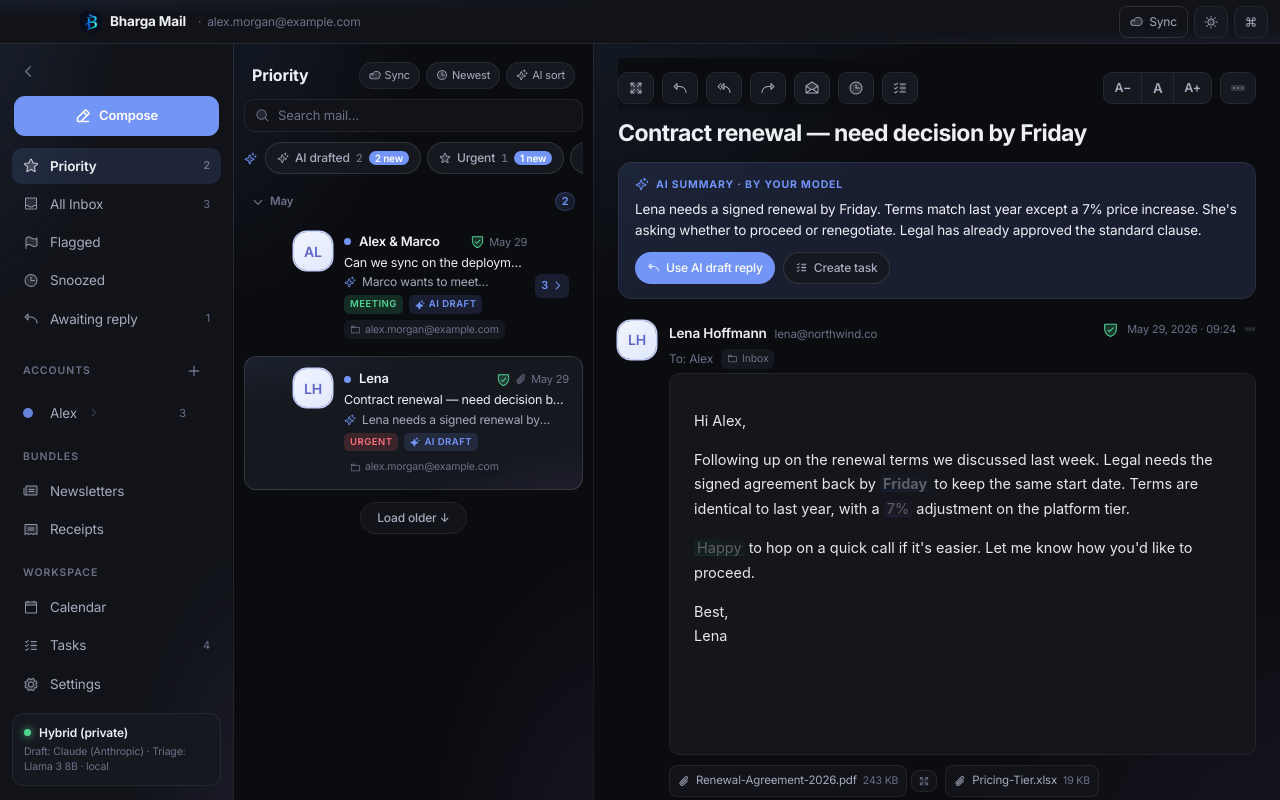
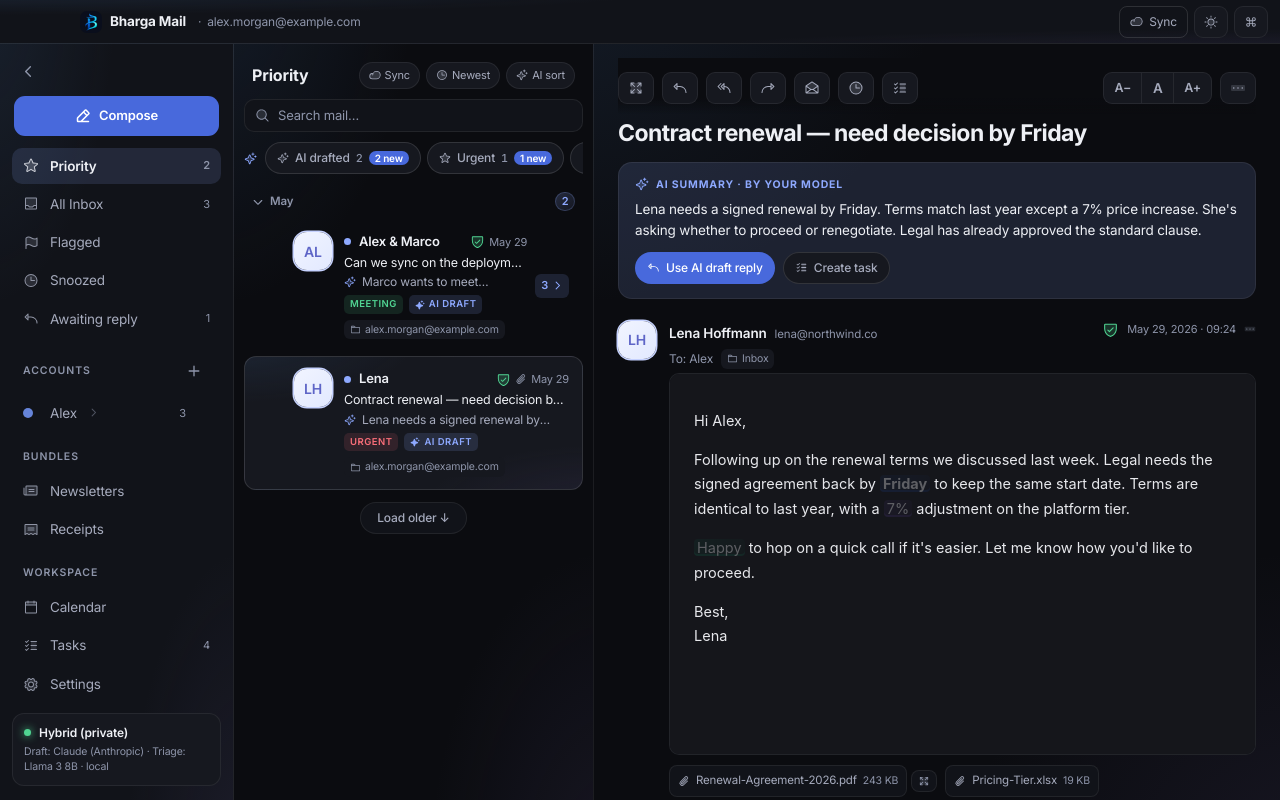
Before and after one commit to mpoonuru/bharga-mail, a React (Vite) app in the folder app/: page / in a window 1280 px wide. Built offline with nearby package versions, Linux system fonts and the light colour scheme.

Commit message:
fix: refine editor focus and semantic colors

```diff
--- a/app/src/calendar/InvitationCard.css
+++ b/app/src/calendar/InvitationCard.css
@@ -17,10 +17,10 @@
 .invitation-card dd { min-width: 0; margin: 0; overflow-wrap: anywhere; }
 .invitation-card-actions { display: flex; flex-wrap: wrap; gap: 7px; margin-top: 13px; }
 .invitation-card-actions button { min-height: 36px; border: 1px solid var(--border); border-radius: 8px; padding: 7px 13px; background: var(--surface); color: var(--text); font: inherit; font-size: 12px; font-weight: 620; }
-.invitation-card-actions button:first-child { border-color: var(--accent); background: var(--accent); color: white; }
+.invitation-card-actions button:first-child { border-color: var(--accent-action); background: var(--accent-action); color: white; }
 .invitation-card-actions button:focus-visible { outline: 2px solid var(--accent); outline-offset: 2px; }
 .invitation-card-warning, .invitation-card-error, .invitation-card-result { margin: 11px 0 0; font-size: 11.5px; line-height: 1.45; }
-.invitation-card-warning { color: var(--warning, #9a5b00); }
+.invitation-card-warning { color: var(--warn); }
 .invitation-card-error { color: var(--danger); }
 .invitation-card-result { color: var(--text-2); font-weight: 620; }
 
--- a/app/src/components/ui/Checkbox.tsx
+++ b/app/src/components/ui/Checkbox.tsx
@@ -76,8 +76,8 @@ export const Checkbox = forwardRef<HTMLInputElement, CheckboxProps>(function Che
         style={{
           width: s.box,
           height: s.box,
-          background: checked ? "var(--accent)" : "var(--surface)",
-          borderColor: checked ? "var(--accent)" : "var(--border-2)",
+          background: checked ? "var(--accent-action)" : "var(--surface)",
+          borderColor: checked ? "var(--accent-action)" : "var(--border-2)",
           transition: "background-color var(--motion-standard) var(--ease), border-color var(--motion-standard) var(--ease)",
         }}
       >
--- a/app/src/components/ui/RichText.tsx
+++ b/app/src/components/ui/RichText.tsx
@@ -48,6 +48,12 @@ export const RichText = forwardRef<RichTextHandle, Props>(function RichText(
       TextAlign.configure({ types: ["heading", "paragraph"] }),
       Image.configure({ inline: false, allowBase64: true }),
     ],
+    editorProps: {
+      attributes: {
+        "aria-label": "Message body",
+        "aria-multiline": "true",
+      },
+    },
     content: initialHtml,
     onUpdate: ({ editor }) => onChange?.(editor.getHTML()),
   });
--- a/app/src/styles.css
+++ b/app/src/styles.css
@@ -19,7 +19,6 @@
   --color-text-2: var(--text-2);
   --color-text-3: var(--text-3);
   --color-accent: var(--accent);
-  --color-accent-2: var(--accent-2);
   --color-good: var(--good);
   --color-warn: var(--warn);
   --color-danger: var(--danger);
@@ -29,14 +28,15 @@
 
 /* ---- design tokens (define the CSS vars Tailwind references above) ---- */
 :root {
-  /* OKLCH for perceptually-even, vivid color (modern WebKit/Chromium). */
-  --accent: oklch(0.69 0.15 268);
-  --accent-2: oklch(0.66 0.17 295);
-  --accent-soft: oklch(0.69 0.15 268 / 0.14);
-  --accent-action: oklch(0.56 0.18 268);
-  --good: oklch(0.78 0.15 158);
-  --warn: oklch(0.82 0.14 80);
-  --danger: oklch(0.71 0.17 18);
+  /* Accessible semantic colors shared by both the web preview and native shell. */
+  --accent: #4869dc;
+  --accent-soft: rgb(72 105 220 / 0.12);
+  --accent-action: #4869dc;
+  --good: #137a4b;
+  --warn: #8a5a00;
+  --warn-action: #8a5a00;
+  --danger: #bd3448;
+  --danger-action: #bd3448;
   --radius: 14px;
   --font: "Inter Variable", "Inter", -apple-system, BlinkMacSystemFont, "Segoe UI", Roboto, sans-serif;
   --mono: ui-monospace, "SF Mono", "JetBrains Mono", Menlo, monospace;
@@ -47,9 +47,11 @@
   --ease: cubic-bezier(0.2, 0.8, 0.2, 1);
 }
 [data-theme="dark"] {
+  --accent: #8ea9ff; --accent-soft: rgb(142 169 255 / 0.14);
+  --good: #50d492; --warn: #f3b94c; --danger: #f96e79;
   --bg: #0b0c10; --bg-2: #111319; --surface: #16181f; --surface-2: #1d2029;
   --border: rgba(255,255,255,0.07); --border-2: rgba(255,255,255,0.12);
-  --text: #eef0f5; --text-2: #a6abbd; --text-3: #6c7187;
+  --text: #eef0f5; --text-2: #a6abbd; --text-3: #8e95aa;
   --shadow: 0 20px 60px rgba(0,0,0,0.55); --glass: rgba(22,24,31,0.72);
   /* Soft "itopup"-style ambient: a cool glow top-left + indigo glow bottom-right.
      Defined once and layered onto every surface (panels, modal, selected row). */
@@ -60,7 +62,7 @@
 [data-theme="light"] {
   --bg: #eef1f6; --bg-2: #f7f9fc; --surface: #ffffff; --surface-2: #eef1f6;
   --border: rgba(18,22,40,0.09); --border-2: rgba(18,22,40,0.16);
-  --text: #161922; --text-2: #4c5263; --text-3: #828896;
+  --text: #161922; --text-2: #4c5263; --text-3: #697181;
   --shadow: 0 20px 60px rgba(30,40,70,0.16); --glass: rgba(255,255,255,0.85);
   /* Sampled from the itopup logo background: a near-white base with very pale
      cool-blue soft shapes top-left + bottom-right. OKLCH, subtle. */
@@ -150,7 +152,7 @@
   .logo { @apply w-[34px] h-[34px] shrink-0 object-cover rounded-[10px]; box-shadow: 0 4px 12px oklch(0.30 0.08 250 / 0.35); }
   .brand b { @apply text-[14px]; font-weight: 650; }
   .brand .acct { @apply text-[11px] text-text-3 overflow-hidden text-ellipsis whitespace-nowrap max-w-[150px]; }
-  .compose-btn { @apply mt-1 mx-0.5 mb-2.5 p-2.5 rounded-[11px] border-none bg-accent text-white text-[13px] font-semibold flex items-center justify-center gap-2; transition: var(--motion-standard) var(--ease); }
+  .compose-btn { @apply mt-1 mx-0.5 mb-2.5 p-2.5 rounded-[11px] border-none text-white text-[13px] font-semibold flex items-center justify-center gap-2; background: var(--accent-action); transition: var(--motion-standard) var(--ease); }
   .compose-btn:hover { filter: brightness(1.08); }
   .nav-item { @apply flex min-h-8 items-center gap-[11px] px-[11px] py-2 rounded-[10px] text-text-2 text-[13.5px] cursor-pointer border-none bg-transparent w-full text-left; transition: color var(--motion-standard) var(--ease), background-color var(--motion-standard) var(--ease), border-color var(--motion-standard) var(--ease), opacity var(--motion-standard) var(--ease); }
   .nav-item:hover { @apply bg-surface text-text; }
@@ -243,7 +245,7 @@
   .folder-menu-sep { @apply my-1 mx-2 border-t border-border-2; }
   /* Auto-update banner (bottom-right). */
   .update-banner { @apply fixed bottom-4 right-4 z-[100] flex items-center gap-2.5 px-3.5 py-2.5 rounded-xl text-[12.5px] text-text border border-border-2; background: var(--bg-2); box-shadow: var(--shadow); }
-  .update-btn { @apply ml-1 px-2.5 py-1 rounded-lg text-[12px] font-medium text-white border-none cursor-pointer; background: var(--accent); transition: var(--motion-standard) var(--ease); }
+  .update-btn { @apply ml-1 px-2.5 py-1 rounded-lg text-[12px] font-medium text-white border-none cursor-pointer; background: var(--accent-action); transition: var(--motion-standard) var(--ease); }
   .update-btn:hover:not(:disabled) { filter: brightness(1.08); }
   .update-btn:disabled { @apply opacity-70 cursor-default; }
   .update-x { @apply text-text-3 bg-transparent border-none cursor-pointer inline-flex items-center p-0.5; }
@@ -292,11 +294,11 @@
   .chip-alert { color: var(--danger); border-color: color-mix(in oklch, var(--danger) 35%, transparent); }
   .chip-alert .chip-count { color: color-mix(in oklch, var(--danger) 70%, var(--text)); }
   .chip-alert.on { color: var(--danger); border-color: color-mix(in oklch, var(--danger) 55%, transparent); background: color-mix(in oklch, var(--danger) 12%, transparent); }
-  .chip-alert .chip-new { background: var(--danger); }
+  .chip-alert .chip-new { background: var(--danger-action); }
   .chip-label { @apply leading-none; }
   .chip-count { @apply text-[11px] text-text-3 tabular-nums; }
   .chip.on .chip-count { color: color-mix(in oklch, var(--accent) 80%, var(--text)); }
-  .chip-new { @apply text-[10px] font-semibold leading-none text-white px-1.5 py-0.5 rounded-full; background: var(--accent); }
+  .chip-new { @apply text-[10px] font-semibold leading-none text-white px-1.5 py-0.5 rounded-full; background: var(--accent-action); }
   .chip-clear { @apply shrink-0 inline-flex items-center justify-center w-6 h-6 p-0 rounded-full border border-border bg-bg-2 text-text-3 cursor-pointer; transition: var(--motion-standard) var(--ease); }
   .chip-clear:hover { @apply text-text bg-surface border-border-2; }
   .list { @apply flex-1 min-h-0 overflow-y-auto px-2.5 pt-1 pb-4 flex flex-col; gap: var(--gap); scroll-behavior: smooth; }
@@ -312,7 +314,7 @@
   .mail-select::before { content: ""; @apply absolute h-5 w-5 rounded-full border border-border-2 bg-bg-2; transition: background-color var(--motion-instant) var(--ease), border-color var(--motion-instant) var(--ease); }
   .mail-select > span { @apply relative z-[1]; }
   .mail:hover .mail-select, .mail-select:focus-visible, .mail.multi-sel .mail-select { @apply opacity-100; }
-  .mail.multi-sel .mail-select::before { border-color: var(--accent); background: var(--accent); }
+  .mail.multi-sel .mail-select::before { border-color: var(--accent-action); background: var(--accent-action); }
   .mail-open { @apply flex min-w-0 flex-1 items-start gap-3 border-none bg-transparent p-0 text-left text-text; font: inherit; }
   .mail:has(.mail-open:focus-visible), .convo-kid:focus-visible {
     outline-color: var(--accent);
@@ -369,8 +371,8 @@
   .hl-percent { color: var(--warn); background: color-mix(in oklch, var(--warn) 16%, transparent); }
   .tag { @apply text-[9.5px] font-semibold uppercase px-1.5 py-0.5 rounded-[5px] inline-flex items-center gap-1; letter-spacing: .05em; }
   .tag.ai { @apply text-accent; background: var(--accent-soft); }
-  .tag.urgent { @apply text-danger; background: rgba(255,99,99,.16); }
-  .tag.cal { @apply text-good; background: rgba(70,209,139,.16); }
+  .tag.urgent { @apply text-danger; background: color-mix(in oklch, var(--danger) 12%, transparent); }
+  .tag.cal { @apply text-good; background: color-mix(in oklch, var(--good) 12%, transparent); }
   .empty { @apply text-text-3 text-[13px] px-[18px] py-10 text-center; }
   /* Date-grouped accordion section headers. */
   .date-group { @apply flex flex-col; gap: var(--gap); }
@@ -387,8 +389,8 @@
   /* Swipe-to-action (touch/drag): archive on left-swipe, snooze on right-swipe. */
   .mail-wrap { @apply relative; }
   .mail-wrap .mail { @apply relative z-10; }
-  .swipe-bg { @apply absolute inset-0 flex items-center justify-between px-4 rounded-xl text-white text-[12px] font-semibold; background: linear-gradient(90deg, var(--warn), transparent 40%, transparent 60%, var(--danger)); }
-  .swipe-left { @apply inline-flex items-center gap-1.5; color: var(--text); }
+  .swipe-bg { @apply absolute inset-0 flex items-center justify-between px-4 rounded-xl text-white text-[12px] font-semibold; background: linear-gradient(90deg, var(--warn-action), transparent 40%, transparent 60%, var(--danger-action)); }
+  .swipe-left { @apply inline-flex items-center gap-1.5; color: #fff; }
   .swipe-right { @apply inline-flex items-center gap-1.5; color: #fff; }
 
   /* ---- Stage (reading pane) ---- */
@@ -481,7 +483,7 @@
   .msg-details > div > b { @apply text-text-2 font-medium break-all; }
   .msg-details .mono { @apply font-mono text-[11px]; }
   .msg-details .auth-ok { color: var(--good); }
-  .msg-details .auth-bad { color: var(--bad); }
+  .msg-details .auth-bad { color: var(--danger); }
   .msg-details-note { @apply text-text-3; }
   .msg { min-width: 0; }
   .msg > div { min-width: 0; }
@@ -538,10 +540,10 @@
   .msg .text * { max-width: 100%; }
 
   /* ---- Composer + buttons ---- */
-  .send { @apply inline-flex items-center gap-[7px] bg-accent text-white border-none px-4 py-2 rounded-[9px] text-[13px] font-semibold; }
+  .send { @apply inline-flex items-center gap-[7px] text-white border-none px-4 py-2 rounded-[9px] text-[13px] font-semibold; background: var(--accent-action); }
   .chip { @apply cursor-pointer text-[12px] px-[11px] py-1.5 rounded-[20px] border border-border-2 bg-surface inline-flex items-center gap-1.5; transition: var(--motion-standard) var(--ease); }
   .chip:hover { @apply text-accent border-accent; }
-  .chip.solid { @apply bg-accent text-white; border-color: transparent; }
+  .chip.solid { @apply text-white; border-color: transparent; background: var(--accent-action); }
   .composer { @apply relative border border-border-2 rounded-card bg-surface px-4 py-[14px]; box-shadow: var(--shadow); transition: border-color var(--motion-instant) var(--ease), box-shadow var(--motion-instant) var(--ease); }
   .composer.file-drag-active { border-color: var(--accent); box-shadow: 0 0 0 3px color-mix(in oklch, var(--accent) 16%, transparent), var(--shadow); }
   .composer-drop-overlay {
@@ -607,7 +609,7 @@
   .task { @apply flex items-center gap-3 py-[11px] border-b border-border; }
   .task:last-child { @apply border-b-0; }
   .task .box { @apply w-[18px] h-[18px] rounded-md border-[1.5px] border-border-2 shrink-0 cursor-pointer; }
-  .task.done .box { @apply bg-accent border-accent; }
+  .task.done .box { border-color: var(--accent-action); background: var(--accent-action); }
   .task.done .t-title { @apply line-through text-text-3; }
   .task .t-meta { @apply ml-auto text-[11px] text-text-3; }
   .setting-row { @apply flex items-center gap-3.5 py-[14px] border-b border-border; }
@@ -617,7 +619,7 @@
   .setting-row .info p { @apply text-[12px] text-text-3 mt-0.5; }
   .seg { @apply inline-flex border border-border-2 rounded-[9px] overflow-hidden; }
   .seg button { @apply px-3 py-1.5 text-[12px] border-none bg-surface text-text-2; }
-  .seg button.on { @apply bg-accent text-white; }
+  .seg button.on { @apply text-white; background: var(--accent-action); }
   .settings-layout { display: grid; grid-template-columns: 192px minmax(0, 880px); gap: 24px; align-items: start; }
   .settings-nav-wrap { position: sticky; top: 18px; min-width: 0; }
   .settings-nav { display: grid; gap: 3px; }
@@ -709,7 +711,7 @@
   .pop .m { @apply flex items-center gap-2.5 px-2.5 py-[9px] rounded-[9px] text-[13px]; }
   .pop .m:hover { background: var(--accent-soft); }
   .pop .m .badge { @apply ml-auto text-[9.5px] px-1.5 py-0.5 rounded-[5px] bg-surface-2 text-text-2; }
-  .pop .m.on .badge { @apply bg-accent text-white; }
+  .pop .m.on .badge { @apply text-white; background: var(--accent-action); }
   .pop .pf { @apply text-[10.5px] text-text-3 border-t border-border mt-1 pt-2 px-2.5 pb-1; }
 
   /* ---- Undo Send toast ---- */
@@ -720,7 +722,7 @@
   .toast-spinner { @apply w-[14px] h-[14px] rounded-full; border: 2px solid var(--border-2); border-top-color: var(--accent); animation: spin .7s linear infinite; }
 
   /* ---- Rich text editor (TipTap / ProseMirror) ---- */
-  .richtext { @apply border border-border rounded-[10px] overflow-hidden bg-bg-2; }
+  .richtext { @apply border border-border rounded-[10px] overflow-hidden bg-bg-2; transition: border-color var(--motion-instant) var(--ease), box-shadow var(--motion-instant) var(--ease); }
   .richtext.rt-full { @apply fixed inset-4 z-50 flex flex-col; box-shadow: var(--shadow); background: var(--bg); }
   .rt-toolbar { @apply flex items-center gap-x-2 gap-y-0.5 px-2 py-1.5 border-b border-border flex-wrap; }
   .rt-tool-group { @apply inline-flex shrink-0 items-center gap-0.5; }
@@ -728,7 +730,7 @@
   .rt-select { @apply h-8 px-2 rounded-md text-text-2 text-[12px] border border-border-2 bg-surface; font-family: var(--font); }
   .rt-btn { @apply min-w-8 h-8 px-1.5 rounded-md text-text-2 inline-flex items-center justify-center border-none bg-transparent; }
   .rt-btn:hover { @apply bg-surface text-text; }
-  .rt-btn.on { @apply bg-accent text-white; }
+  .rt-btn.on { @apply text-white; background: var(--accent-action); }
   .rt-area { @apply px-3 py-2.5 text-[14px] leading-[1.6] text-text overflow-y-auto; }
   .richtext.rt-full .rt-area { @apply flex-1; }
   .rt-area .ProseMirror { @apply min-h-[inherit]; }
@@ -776,15 +778,15 @@
   .ctx-summary span { @apply truncate text-[11px] text-text-3; }
   .ctx-menu button { @apply w-full flex items-center gap-2.5 text-left px-2.5 py-2 rounded-md text-[13px] text-text-2 border-none bg-transparent cursor-pointer; }
   .ctx-menu button:hover { @apply bg-surface text-text; }
-  .ctx-menu button.danger { color: var(--bad); }
-  .ctx-menu button.danger:hover { background: color-mix(in oklch, var(--bad) 14%, transparent); color: var(--bad); }
+  .ctx-menu button.danger { color: var(--danger); }
+  .ctx-menu button.danger:hover { background: color-mix(in oklch, var(--danger) 14%, transparent); color: var(--danger); }
   .ctx-sep { @apply h-px my-1 bg-border; }
   .ctx-menu button.ctx-submenu { @apply justify-between; }
   .ctx-caret { @apply ml-auto pl-3 text-text-3 text-[15px] leading-none; }
   .ctx-menu button.ctx-back { @apply text-text-3 font-medium; }
   .ctx-empty { @apply px-2.5 py-2 text-[12px] text-text-3; }
-  .menu button.danger { color: var(--bad); }
-  .menu button.danger:hover { background: color-mix(in oklch, var(--bad) 14%, transparent); color: var(--bad); }
+  .menu button.danger { color: var(--danger); }
+  .menu button.danger:hover { background: color-mix(in oklch, var(--danger) 14%, transparent); color: var(--danger); }
 
   /* ---- Custom Select dropdown (ported from iTopup) ---- */
   .ta-select-btn { @apply w-full flex items-center justify-between gap-2 bg-surface border border-border-2 rounded-lg px-2.5 py-2 text-[13px] text-text; transition: var(--motion-standard) var(--ease); }
@@ -836,7 +838,7 @@
   .af-input:focus { @apply border-accent; box-shadow: 0 0 0 3px var(--accent-soft); }
   .af-check { @apply flex items-center gap-2 text-[12px] text-text-2 mt-3; }
   .af-status { @apply flex items-center gap-2 mt-4 px-3 py-2 rounded-lg text-[12.5px]; background: var(--accent-soft); color: var(--text); }
-  .af-status.err { background: oklch(0.71 0.17 18 / 0.14); color: var(--danger); }
+  .af-status.err { background: color-mix(in oklch, var(--danger) 14%, transparent); color: var(--danger); }
   .af-actions { @apply flex items-center justify-between gap-3 mt-4; }
   .af-actions-right { @apply flex items-center gap-2; }
   .af-btn { @apply inline-flex min-h-8 items-center gap-2 px-3.5 py-2 rounded-[10px] text-[13px] font-medium border cursor-pointer; pointer-events: auto; transition: color var(--motion-standard) var(--ease), background-color var(--motion-standard) var(--ease), border-color var(--motion-standard) var(--ease), opacity var(--motion-standard) var(--ease); }
@@ -847,7 +849,7 @@
   .af-btn.primary:not(:disabled):hover { filter: brightness(1.08); }
   .btn-spinner { @apply w-[13px] h-[13px] rounded-full inline-block; border: 2px solid rgba(255,255,255,0.4); border-top-color: #fff; animation: spin .7s linear infinite; }
   .af-btn.ghost .btn-spinner { border-color: var(--border-2); border-top-color: var(--accent); }
-  .af-btn.danger { @apply border-transparent text-white; background: var(--danger); }
+  .af-btn.danger { @apply border-transparent text-white; background: var(--danger-action); }
 
   /* ---- AI provider management ---- */
   .provider-manager { @apply flex flex-col gap-3; }
@@ -880,7 +882,7 @@
   .provider-roles { @apply mx-3 mt-3 flex flex-wrap gap-1.5; }
   .provider-roles button { @apply min-h-8 rounded-full border border-border bg-transparent px-2.5 py-1.5 text-[11px] text-text-3; }
   .provider-roles button:hover, .provider-roles button:focus-visible { @apply border-accent text-text; }
-  .provider-roles button.selected { @apply border-transparent text-white; background: var(--accent); }
+  .provider-roles button.selected { @apply border-transparent text-white; background: var(--accent-action); }
   .provider-card-foot { @apply mx-3 mt-3 mb-3 flex min-h-9 items-center justify-end gap-3; }
   .provider-message { @apply mr-auto text-[11.5px]; }
   .provider-message.error { @apply text-danger; }
@@ -931,6 +933,17 @@
 :is(button.danger, .danger[role="button"], .provider-remove):focus-visible {
   outline-color: var(--danger);
   box-shadow: 0 0 0 4px color-mix(in srgb, var(--danger) 16%, transparent);
+}
+/* TipTap owns a rectangular contenteditable node inside the rounded editor.
+   Move its focus treatment to the shell so keyboard focus stays visible
+   without drawing a square box through the composition surface. */
+.richtext:has(.ProseMirror:focus-visible) {
+  border-color: var(--accent);
+  box-shadow: 0 0 0 3px var(--accent-soft);
+}
+.richtext .ProseMirror:focus-visible {
+  outline: none;
+  box-shadow: none;
 }
 
 /* ---- keyframes & motion prefs (not expressible as utilities) ---- */
```
Also changed, not shown: app/src/calendar/calendar.css (+7 -7 lines), 1 other file (tests, documents, lock files or other folders).
